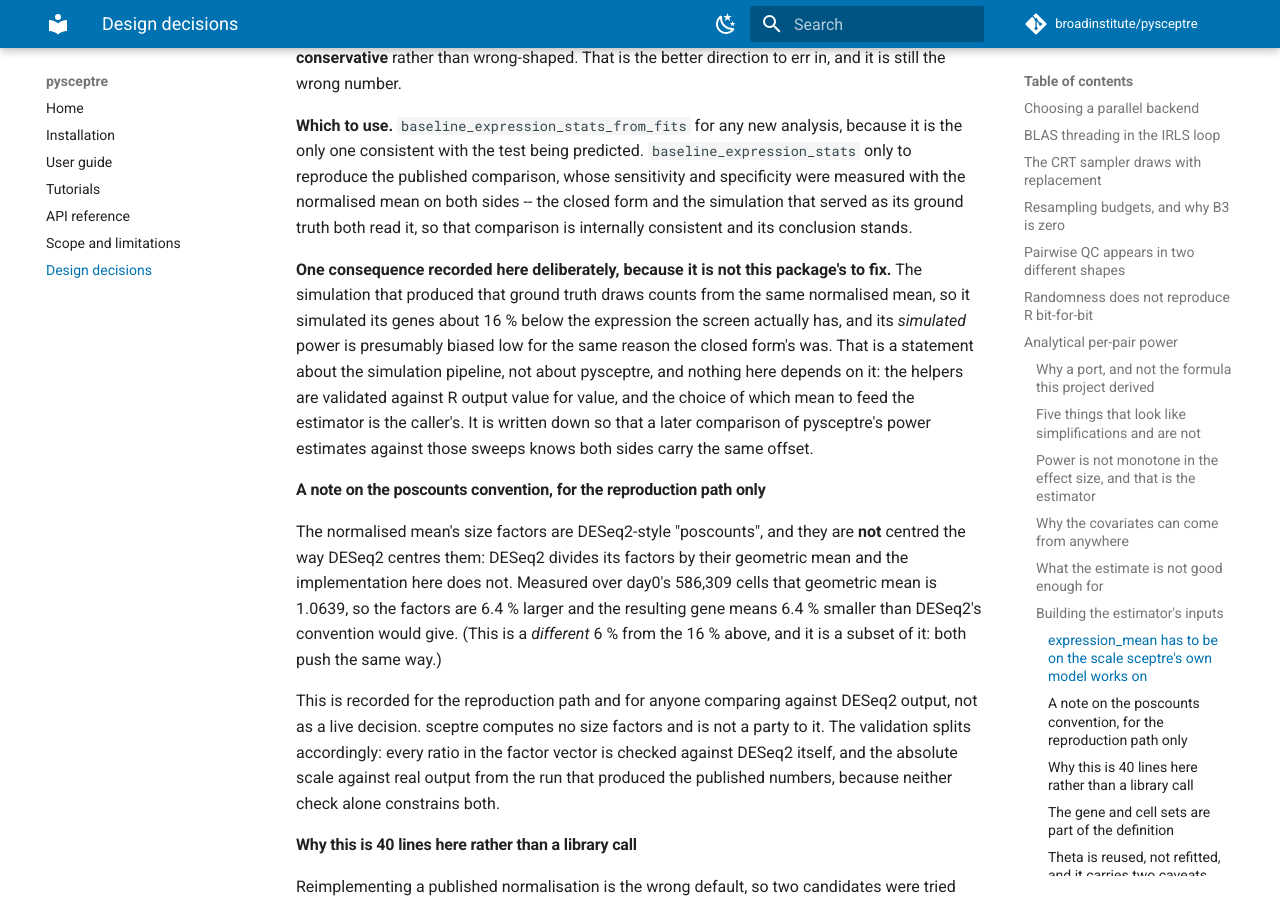
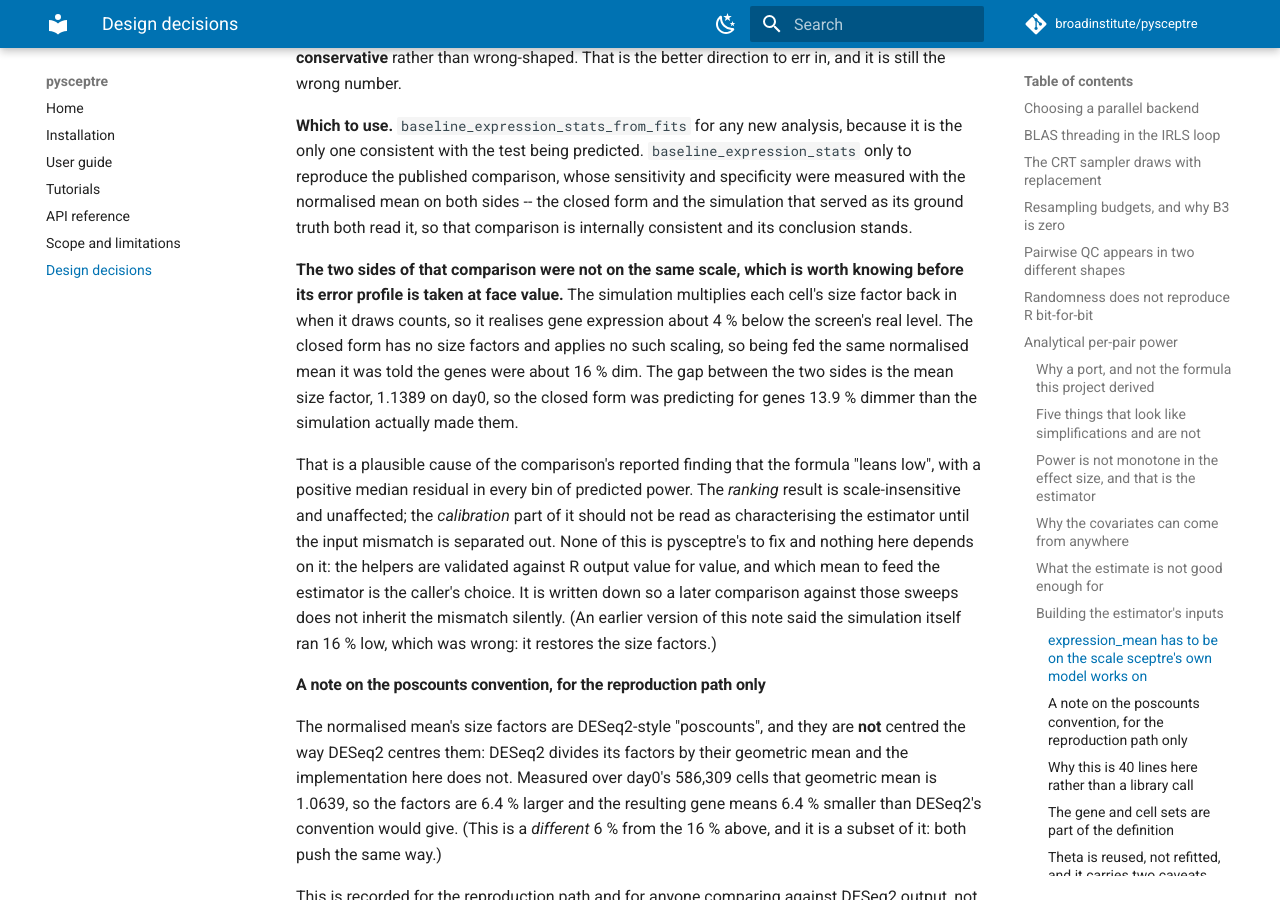
Before and after one commit to broadinstitute/pysceptre, an MkDocs documentation site: the page built from docs/design.md, in a window 1280 px wide and 900 px high, scrolled down 7498 px. Built offline with MkDocs 1.6.1 and Material for MkDocs 9.7.7, drawn with Linux system fonts in a browser that asks for light colours; comment, search, counter and statistics services are not loaded.

Commit message:
FIX a wrong claim about the simulation's expression scale
The note said the simulation that produced the published comparison's ground
truth draws counts about 16% below the screen's real expression. That is
wrong. draw_counts multiplies each cell's size factor back in
(lib/simulate.R:41 in WattEG), which recovers most of the gap and leaves it
about 4% low, from a covariance term a mean of ratios drops rather than from
the scale.

What the measurement does show is a mismatch between the two sides of that
comparison. The simulation restores the size factors; the closed form has
none and applies no per-cell scaling, so fed the same normalised mean it was
predicting for genes 13.9% dimmer than the simulation made them, exactly
mean(sf) = 1.1389 on day0. That is a plausible cause of the reported finding
that the formula leans low, so the calibration half of that error profile
should not be read as characterising the estimator until the input mismatch is
separated out. The ranking result is scale-insensitive and unaffected.

Nothing in this package depends on any of it, and pysceptre's own preference
is unchanged: take the mean off the same fit the test uses.

Co-Authored-By: Claude Opus 5 (1M context) <noreply@anthropic.com>

```diff
--- a/docs/design.md
+++ b/docs/design.md
@@ -355,16 +355,26 @@ sides -- the closed form and the simulation that served as its ground truth
 both read it, so that comparison is internally consistent and its conclusion
 stands.
 
-**One consequence recorded here deliberately, because it is not this
-package's to fix.** The simulation that produced that ground truth draws
-counts from the same normalised mean, so it simulated its genes about 16 %
-below the expression the screen actually has, and its *simulated* power is
-presumably biased low for the same reason the closed form's was. That is a
-statement about the simulation pipeline, not about pysceptre, and nothing here
-depends on it: the helpers are validated against R output value for value, and
-the choice of which mean to feed the estimator is the caller's. It is written
-down so that a later comparison of pysceptre's power estimates against those
-sweeps knows both sides carry the same offset.
+**The two sides of that comparison were not on the same scale, which is
+worth knowing before its error profile is taken at face value.** The
+simulation multiplies each cell's size factor back in when it draws counts, so
+it realises gene expression about 4 % below the screen's real level. The
+closed form has no size factors and applies no such scaling, so being fed the
+same normalised mean it was told the genes were about 16 % dim. The gap
+between the two sides is the mean size factor, 1.1389 on day0, so the closed
+form was predicting for genes 13.9 % dimmer than the simulation actually made
+them.
+
+That is a plausible cause of the comparison's reported finding that the
+formula "leans low", with a positive median residual in every bin of predicted
+power. The *ranking* result is scale-insensitive and unaffected; the
+*calibration* part of it should not be read as characterising the estimator
+until the input mismatch is separated out. None of this is pysceptre's to fix
+and nothing here depends on it: the helpers are validated against R output
+value for value, and which mean to feed the estimator is the caller's choice.
+It is written down so a later comparison against those sweeps does not inherit
+the mismatch silently. (An earlier version of this note said the simulation
+itself ran 16 % low, which was wrong: it restores the size factors.)
 
 #### A note on the poscounts convention, for the reproduction path only
 
```
